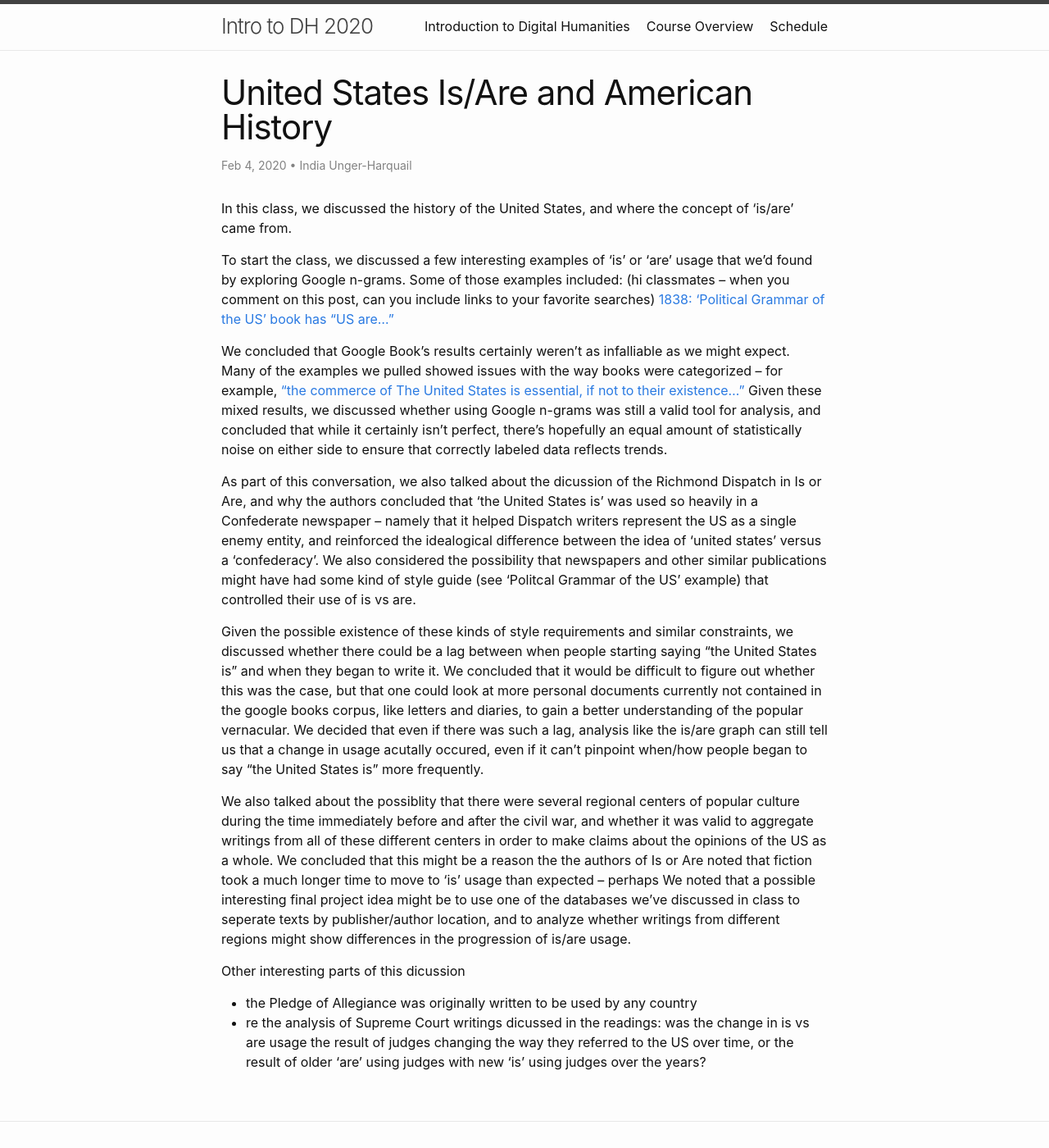
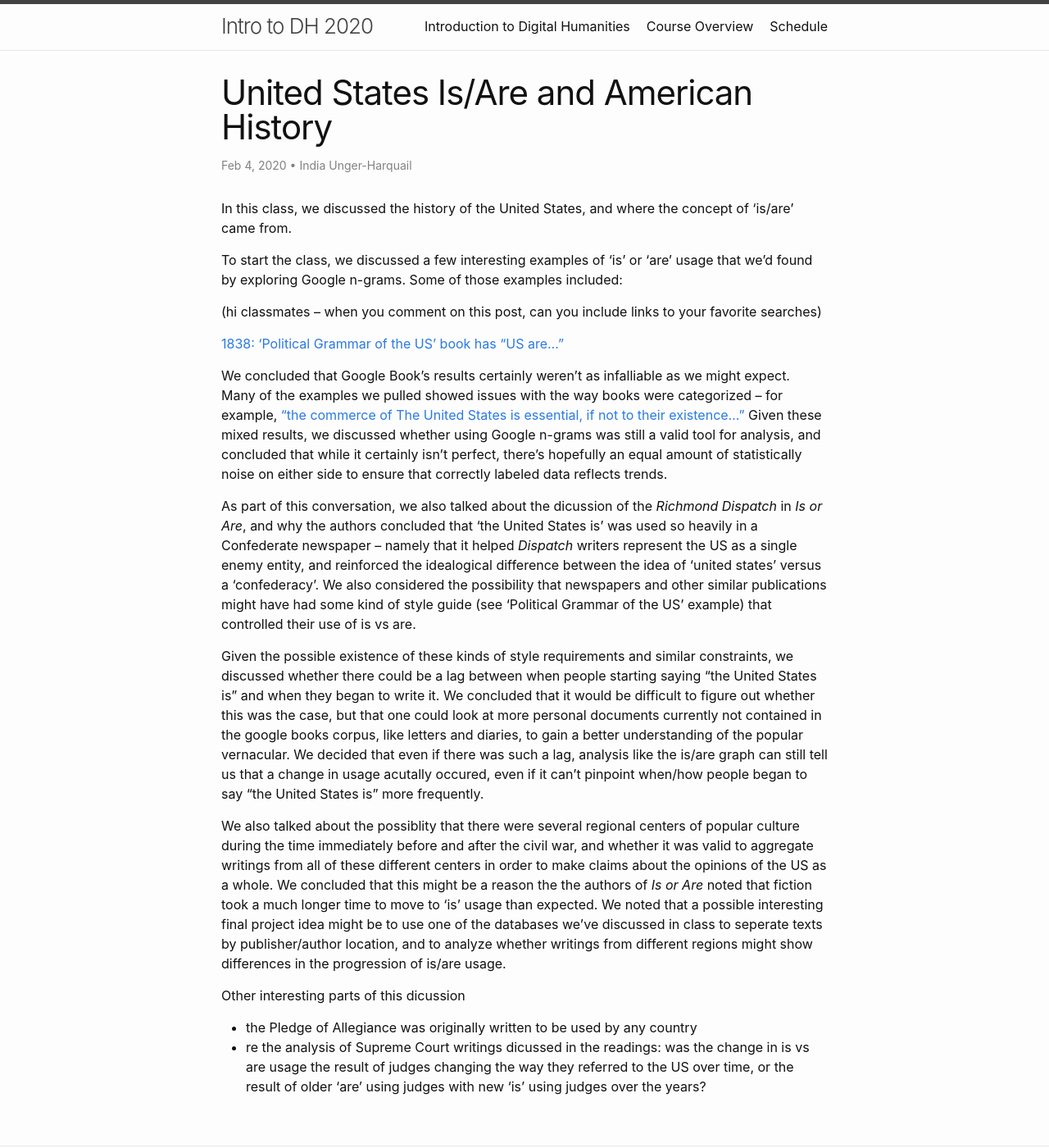
Before and after one commit to scottbot/IntroDH2020, a Jekyll site: the page built from _posts/2020-02-04-United-States-Is-Are-and-History.md, in a window 1280 px wide and 1400 px high. Shown: the whole window at 82% size. Built offline with Jekyll 4.4.1, drawn with Linux system fonts in a browser that asks for light colours; a script that is not in the unit is left out.

Commit message:
Update 2020-02-04-United-States-Is-Are-and-History.md
updated to fix formatting and spelling issues

```diff
--- a/_posts/2020-02-04-United-States-Is-Are-and-History.md
+++ b/_posts/2020-02-04-United-States-Is-Are-and-History.md
@@ -7,16 +7,19 @@ author: "India Unger-Harquail"
 In this class, we discussed the history of the United States, and where the concept of ‘is/are’ came from.
 
 To start the class, we discussed a few interesting examples of ‘is’ or ‘are’ usage that we’d found by exploring Google n-grams. Some of those examples included:
+
 (hi classmates -- when you comment on this post, can you include links to your favorite searches)
+
+
 [1838: ‘Political Grammar of the US’ book has “US are…”](https://books.google.com/books?id=ORJAAAAAYAAJ&pg=PA231&dq=%22the+united+states+are%22&hl=en&newbks=1&newbks_redir=0&sa=X&ved=2ahUKEwipjfGx46fnAhV9mXIEHZWhDx8Q6AEwAnoECAUQAg#v=onepage&q=%22the%20united%20states%20are%22&f=false)
 
 We concluded that Google Book’s results certainly weren’t as infalliable as we might expect. Many of the examples we pulled showed issues with the way books were categorized -- for example, [“the commerce of The United States is essential, if not to their existence…”](https://books.google.com/books?id=IKkOAAAAQAAJ&pg=PA121&dq=%22the+united+states+is%22&hl=en&newbks=1&newbks_redir=0&sa=X&ved=2ahUKEwi9ieKe7afnAhUolXIEHbHBCjg4ZBDoATAFegQIBxAC#v=onepage&q=%22the%20united%20states%20is%22&f=false) Given these mixed results, we discussed whether using Google n-grams  was still a valid tool for analysis, and concluded that while it certainly isn’t perfect, there’s hopefully an equal amount of statistically noise on either side to ensure that correctly labeled data reflects trends.
 
-As part of this conversation, we also talked about the dicussion of the Richmond Dispatch in Is or Are, and why the authors concluded that ‘the United States is’ was used so heavily in a Confederate newspaper -- namely that it helped Dispatch writers represent the US as a single enemy entity, and reinforced the idealogical difference between the idea of ‘united states’ versus a ‘confederacy’. We also considered the possibility that newspapers and other similar publications might have had some kind of style guide (see 'Politcal Grammar of the US' example) that controlled their use of is vs are.
+As part of this conversation, we also talked about the dicussion of the *Richmond Dispatch* in *Is or Are*, and why the authors concluded that ‘the United States is’ was used so heavily in a Confederate newspaper -- namely that it helped *Dispatch* writers represent the US as a single enemy entity, and reinforced the idealogical difference between the idea of ‘united states’ versus a ‘confederacy’. We also considered the possibility that newspapers and other similar publications might have had some kind of style guide (see 'Political Grammar of the US' example) that controlled their use of is vs are.
 
 Given the possible existence of these kinds of style requirements and similar constraints, we discussed whether there could be a lag between when people starting saying "the United States is" and when they began to write it. We concluded that it would be difficult to figure out whether this was the case, but that one could look at more personal documents currently not contained in the google books corpus, like letters and diaries, to gain a better understanding of the popular vernacular. We decided that even if there was such a lag, analysis like the is/are graph can still tell us that a change in usage acutally occured, even if it can't pinpoint when/how people began to say "the United States is" more frequently.
 
-We also talked about the possiblity that there were several regional centers of popular culture during the time immediately before and after the civil war, and whether it was valid to aggregate writings from all of these different centers in order to make claims about the opinions of the US as a whole. We concluded that this might be a reason the the authors of Is or Are noted that fiction took a much longer time to move to ‘is’ usage than expected -- perhaps  We noted that a possible interesting final project idea might be to use one of the databases we’ve discussed in class to seperate texts by publisher/author location, and to analyze whether writings from different regions might show differences in the progression of is/are usage.
+We also talked about the possiblity that there were several regional centers of popular culture during the time immediately before and after the civil war, and whether it was valid to aggregate writings from all of these different centers in order to make claims about the opinions of the US as a whole. We concluded that this might be a reason the the authors of *Is or Are* noted that fiction took a much longer time to move to ‘is’ usage than expected. We noted that a possible interesting final project idea might be to use one of the databases we’ve discussed in class to seperate texts by publisher/author location, and to analyze whether writings from different regions might show differences in the progression of is/are usage.
 
 Other interesting parts of this dicussion
 - the Pledge of Allegiance was originally written to be used by any country
```
